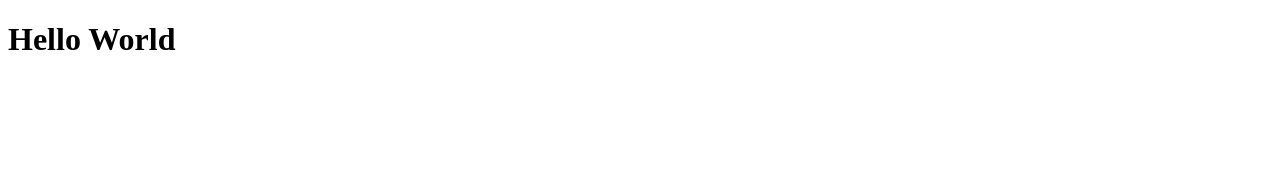
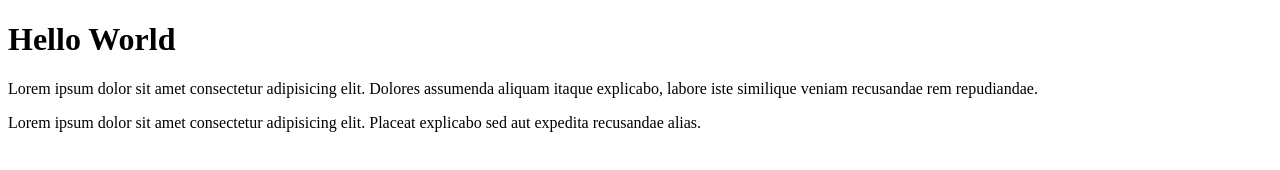
Before and after one commit to Ziyoviddin/-HTML-CSS--Projects-1, a plain HTML site: page index.html in a window 1280 px wide. Drawn offline with Linux system fonts and the light colour scheme.

Commit message:
'changesgit'

```diff
--- a/index.html
+++ b/index.html
@@ -3,5 +3,8 @@
     <head>
         <h1>Hello World</h1>
     </head>
-    <body></body>
+    <body>
+        <p>Lorem ipsum dolor sit amet consectetur adipisicing elit. Dolores assumenda aliquam itaque explicabo, labore iste similique veniam recusandae rem repudiandae.</p>
+        <p>Lorem ipsum dolor sit amet consectetur adipisicing elit. Placeat explicabo sed aut expedita recusandae alias.</p>
+    </body>
 </html>
```
Also changed, not shown: 1 other file.
